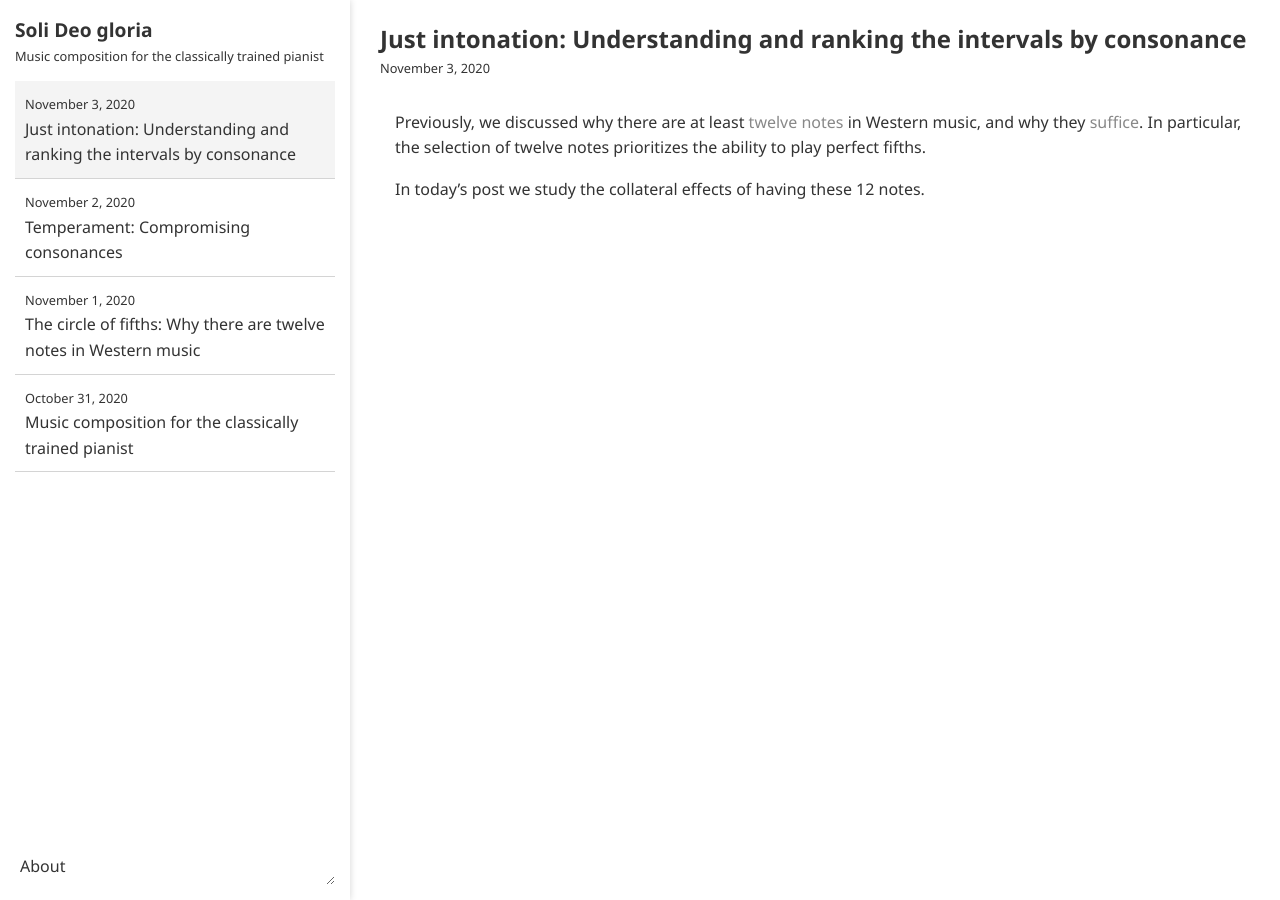
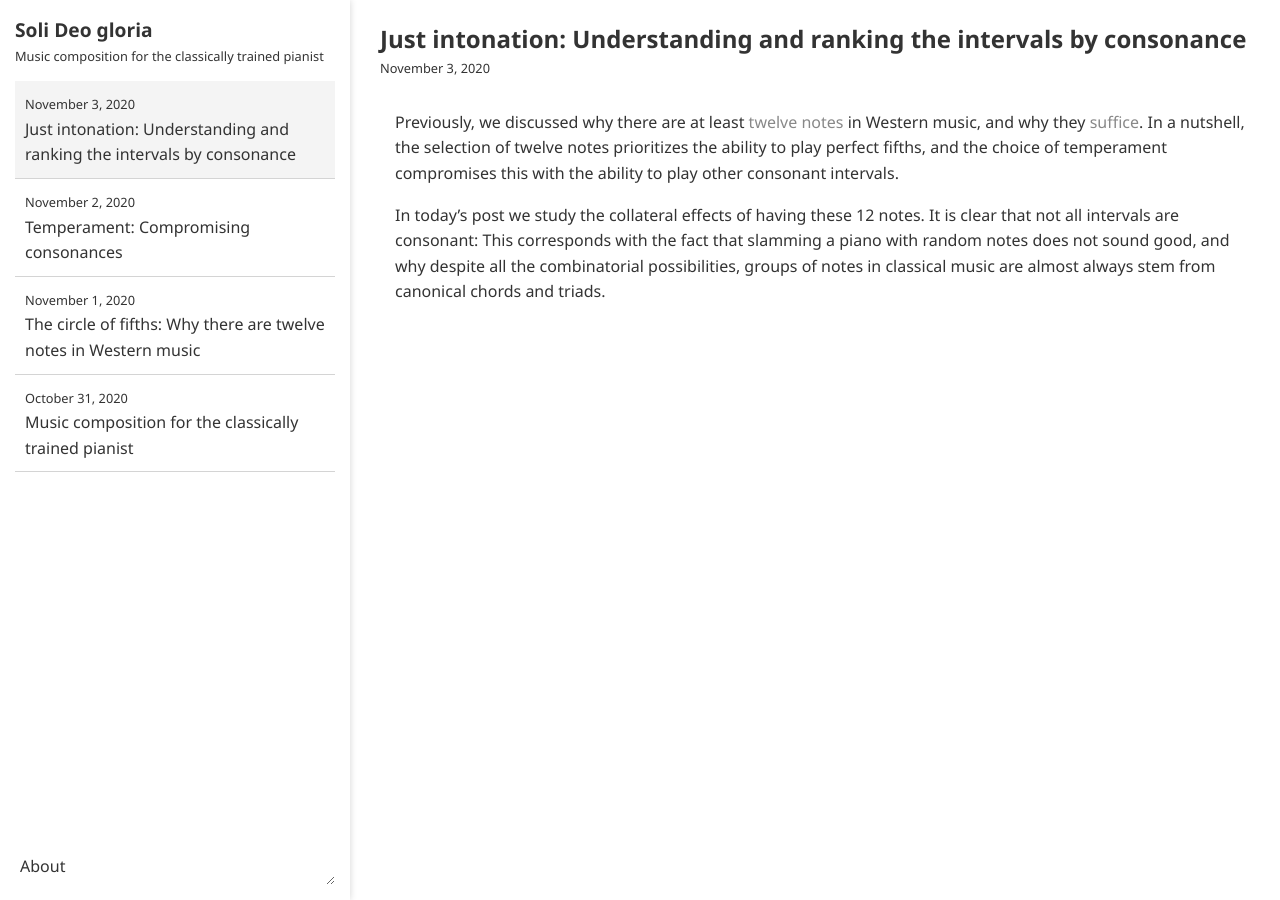
Before and after one commit to ansyblenetwork/sdg, a Jekyll site: the page built from _posts/2020-11-03-just-intonation-understanding-and-ranking-the.md, in a window 1280 px wide. Built offline with Jekyll 4.4.1, drawn with Linux system fonts in a browser that asks for light colours.

Commit message:
Update 2020-11-03-just-intonation-understanding-and-ranking-the.md

```diff
--- a/_posts/2020-11-03-just-intonation-understanding-and-ranking-the.md
+++ b/_posts/2020-11-03-just-intonation-understanding-and-ranking-the.md
@@ -2,6 +2,6 @@
 title: "Just intonation: Understanding and ranking the intervals by consonance"
 ---
 
-Previously, we discussed why there are at least [twelve notes]({{ "" | relative_url }}{% post_url 2020-11-01-the-circle-of-fifths-why-there %}) in Western music, and why they [suffice]({{ "" | relative_url }}{% post_url 2020-11-02-temperament-compromising-consonances %}). In particular, the selection of twelve notes prioritizes the ability to play perfect fifths.
+Previously, we discussed why there are at least [twelve notes]({{ "" | relative_url }}{% post_url 2020-11-01-the-circle-of-fifths-why-there %}) in Western music, and why they [suffice]({{ "" | relative_url }}{% post_url 2020-11-02-temperament-compromising-consonances %}). In a nutshell, the selection of twelve notes prioritizes the ability to play perfect fifths, and the choice of temperament compromises this with the ability to play other consonant intervals.
 
-In today's post we study the collateral effects of having these 12 notes.
+In today's post we study the collateral effects of having these 12 notes. It is clear that not all intervals are consonant: This corresponds with the fact that slamming a piano with random notes does not sound good, and why despite all the combinatorial possibilities, groups of notes in classical music are almost always stem from canonical chords and triads.
```
